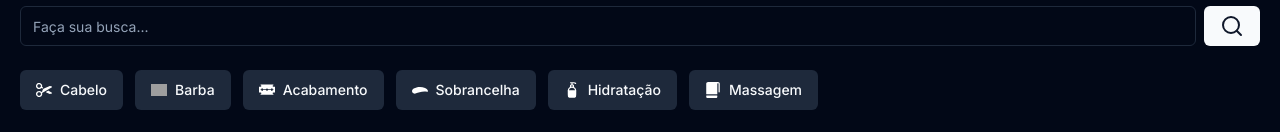
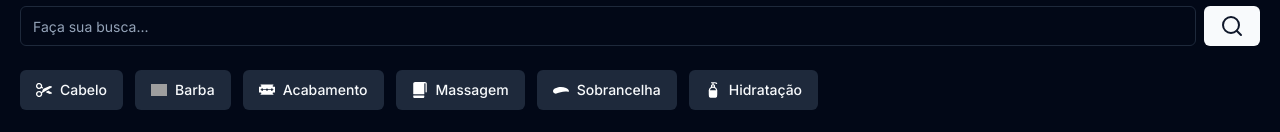
Before and after one commit to gmvandanezi/fsw-barber, a Next.js app: page / in a window 1280 px wide. Shown: the part 172-304 px from the top of the page. Built offline with nearby package versions, Linux system fonts and the light colour scheme; no server answers; the database is empty; grey boxes are pictures that could not be loaded.

Commit message:
feat: add bookingitem component

```diff
--- /dev/null
+++ b/app/_components/booking-item.tsx
@@ -0,0 +1,34 @@
+import { Avatar, AvatarImage } from "./ui/avatar"
+import { Badge } from "./ui/badge"
+import { Card, CardContent } from "./ui/card"
+
+const BookingItem = () => {
+  return (
+    <>
+      <h2 className="mb-3 mt-6 text-xs font-bold uppercase text-gray-400">
+        Agendamentos
+      </h2>
+      <Card>
+        <CardContent className="flex justify-between p-0">
+          <div className="flex flex-col gap-2 py-5 pl-5">
+            <Badge className="w-fit">Confirmado</Badge>
+            <h3 className="font-semibold">Corte de Cabelo</h3>
+            <div className="flex items-center gap-2">
+              <Avatar className="h-6 w-6">
+                <AvatarImage src="/acabamento.svg" />
+              </Avatar>
+              <p className="text-sm">Barbearia FSW</p>
+            </div>
+          </div>
+          <div className="flex flex-col items-center justify-center border-l-2 border-solid px-5">
+            <p className="text-sm">Agosto</p>
+            <p className="text-2xl">05</p>
+            <p className="text-sm">20:00</p>
+          </div>
+        </CardContent>
+      </Card>
+    </>
+  )
+}
+
+export default BookingItem
--- /dev/null
+++ b/app/_constants/search.ts
@@ -0,0 +1,31 @@
+interface QuickSearchOption {
+  imageUrl: string
+  title: string
+}
+
+export const quickSearchOptions: QuickSearchOption[] = [
+  {
+    imageUrl: "/cabelo.svg",
+    title: "Cabelo",
+  },
+  {
+    imageUrl: "/barba.svg",
+    title: "Barba",
+  },
+  {
+    imageUrl: "/acabamento.svg",
+    title: "Acabamento",
+  },
+  {
+    imageUrl: "/massagem.svg",
+    title: "Massagem",
+  },
+  {
+    imageUrl: "/sobrancelha.svg",
+    title: "Sobrancelha",
+  },
+  {
+    imageUrl: "/hidratacao.svg",
+    title: "Hidratação",
+  },
+]
--- a/app/page.tsx
+++ b/app/page.tsx
@@ -4,10 +4,10 @@
 import { Input } from "./_components/ui/input"
 import Image from "next/image"
 import { Card, CardContent } from "./_components/ui/card"
-import { Badge } from "./_components/ui/badge"
-import { Avatar, AvatarImage } from "./_components/ui/avatar"
 import { db } from "./_lib/prisma"
 import BarbershopItem from "./_components/barbershop-item"
+import { quickSearchOptions } from "./_constants/search"
+import BookingItem from "./_components/booking-item"
 
 const Home = async () => {
   const barbershops = await db.barbershop.findMany({})
@@ -29,45 +29,17 @@
           </Button>
         </div>
         <div className="mt-6 flex gap-3 overflow-x-scroll [&::-webkit-scrollbar]:hidden">
-          <Button className="gap-2" variant="secondary">
-            <Image src="/cabelo.svg" width={16} height={16} alt="Cabelo" />
-            Cabelo
-          </Button>
-          <Button className="gap-2" variant="secondary">
-            <Image src="/barba.svg" width={16} height={16} alt="Barba" />
-            Barba
-          </Button>
-          <Button className="gap-2" variant="secondary">
-            <Image
-              src="/acabamento.svg"
-              width={16}
-              height={16}
-              alt="Acabamento"
-            />
-            Acabamento
-          </Button>
-          <Button className="gap-2" variant="secondary">
-            <Image
-              src="/sobrancelha.svg"
-              width={16}
-              height={16}
-              alt="Sobrancelha"
-            />
-            Sobrancelha
-          </Button>
-          <Button className="gap-2" variant="secondary">
-            <Image
-              src="/hidratacao.svg"
-              width={16}
-              height={16}
-              alt="Hidratação"
-            />
-            Hidratação
-          </Button>
-          <Button className="gap-2" variant="secondary">
-            <Image src="/massagem.svg" width={16} height={16} alt="Massagem" />
-            Massagem
-          </Button>
+          {quickSearchOptions.map((option, index) => (
+            <Button key={index} className="gap-2" variant="secondary">
+              <Image
+                src={option.imageUrl}
+                width={16}
+                height={16}
+                alt={option.title}
+              />
+              {option.title}
+            </Button>
+          ))}
         </div>
         <div className="relative mt-6 h-[150px] w-full">
           <Image
@@ -77,28 +49,7 @@
             alt="banner"
           />
         </div>
-        <h2 className="mb-3 mt-6 text-xs font-bold uppercase text-gray-400">
-          Agendamentos
-        </h2>
-        <Card>
-          <CardContent className="flex justify-between p-0">
-            <div className="flex flex-col gap-2 py-5 pl-5">
-              <Badge className="w-fit">Confirmado</Badge>
-              <h3 className="font-semibold">Corte de Cabelo</h3>
-              <div className="flex items-center gap-2">
-                <Avatar className="h-6 w-6">
-                  <AvatarImage src="/acabamento.svg" />
-                </Avatar>
-                <p className="text-sm">Barbearia FSW</p>
-              </div>
-            </div>
-            <div className="flex flex-col items-center justify-center border-l-2 border-solid px-5">
-              <p className="text-sm">Agosto</p>
-              <p className="text-2xl">05</p>
-              <p className="text-sm">20:00</p>
-            </div>
-          </CardContent>
-        </Card>
+        <BookingItem />
         <h2 className="mb-3 mt-6 text-xs font-bold uppercase text-gray-400">
           Recomendados
         </h2>
```
